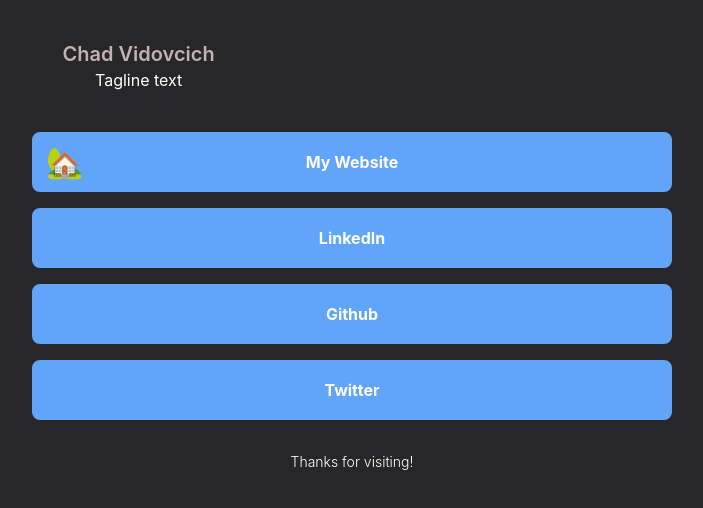
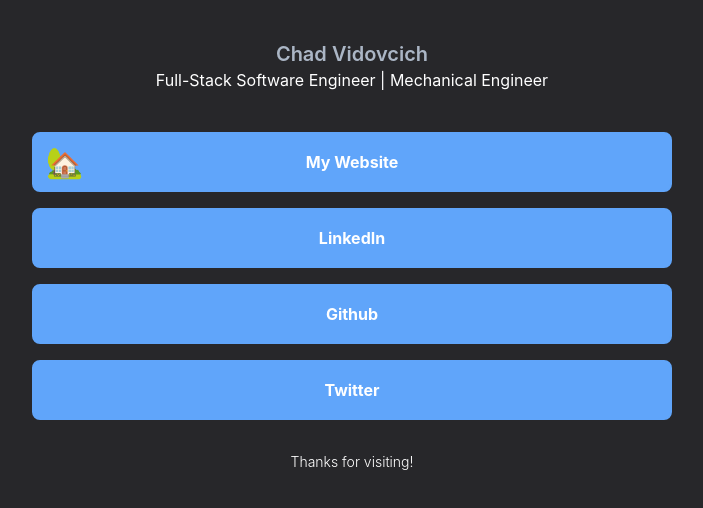
Before and after one commit to chadvidovcich/cyclic-link-share, a React (Create React App) app: page / in a window 1280 px wide. Shown: the top 508 px of the page, without its empty margins (288-991 px from the left). Built offline with nearby package versions, Linux system fonts and the light colour scheme.

Commit message:
format header

```diff
--- a/src/components/Header.jsx
+++ b/src/components/Header.jsx
@@ -2,12 +2,14 @@
 
 function Header() {
   return (
-    <header className="container flex text-center mx-auto py-10">
-      <div className="md:w-4/6 mcx-auto">
-        <h1 className="text-xl font-bold text-red-100 font-semibold animate-pulse">
+    <header className="container flex text-center mx-auto py-10 ">
+      <div className=" w-full">
+        <h1 className="text-xl font-bold text-blue-100 text-center font-semibold animate-pulse">
           Chad Vidovcich
         </h1>
-        <p className="text-white">Tagline text</p>
+        <p className="text-white">
+          Full-Stack Software Engineer | Mechanical Engineer
+        </p>
       </div>
     </header>
   );
```
